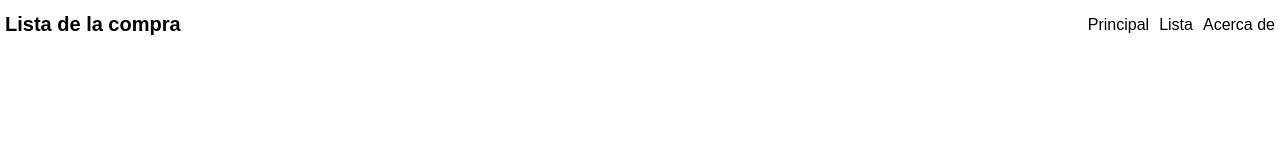
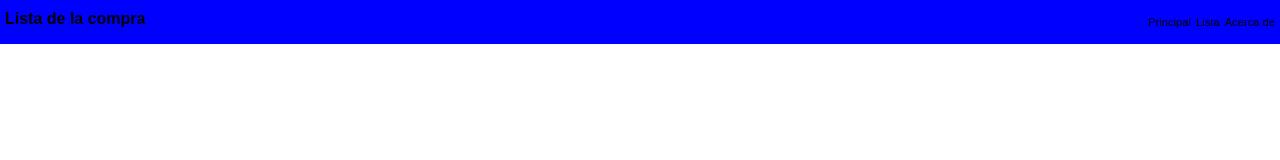
Before and after one commit to Csarroca/202207-w1ch4-cristian-sarroca, a plain HTML site: page index.html in a window 1280 px wide. Drawn offline with Linux system fonts and the light colour scheme.

Commit message:
added color for header and margins and font-size

```diff
--- a/css/style.css
+++ b/css/style.css
@@ -13,11 +13,12 @@ body {
 .first-header {
   display: flex;
   justify-content: space-between;
-  margin: 0 0 0 5px;
+  background-color: blue;
 }
 
 .first-header__title {
-  font-size: 20px;
+  font-size: 1rem;
+  margin: 10px 0 0 5px;
 }
 .navigator-list {
   display: flex;
@@ -25,6 +26,7 @@ body {
 }
 
 .navigator-list__element {
-  margin: 0 5px;
+  margin: 0 5px 0 0;
   list-style: none;
+  font-size: 0.7rem;
 }
```
